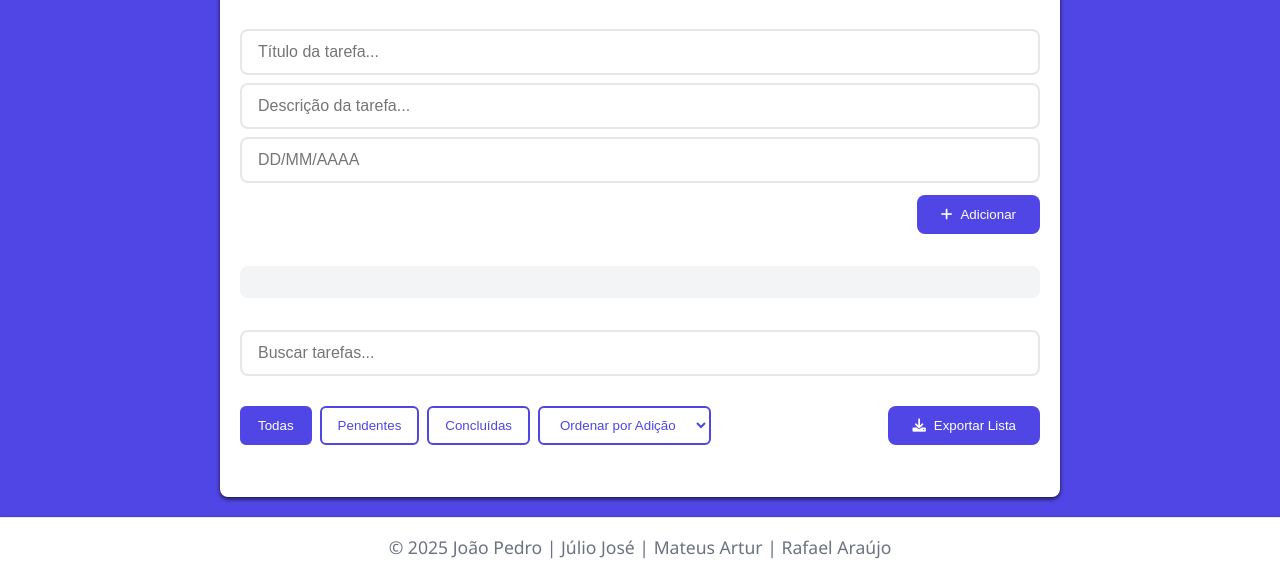
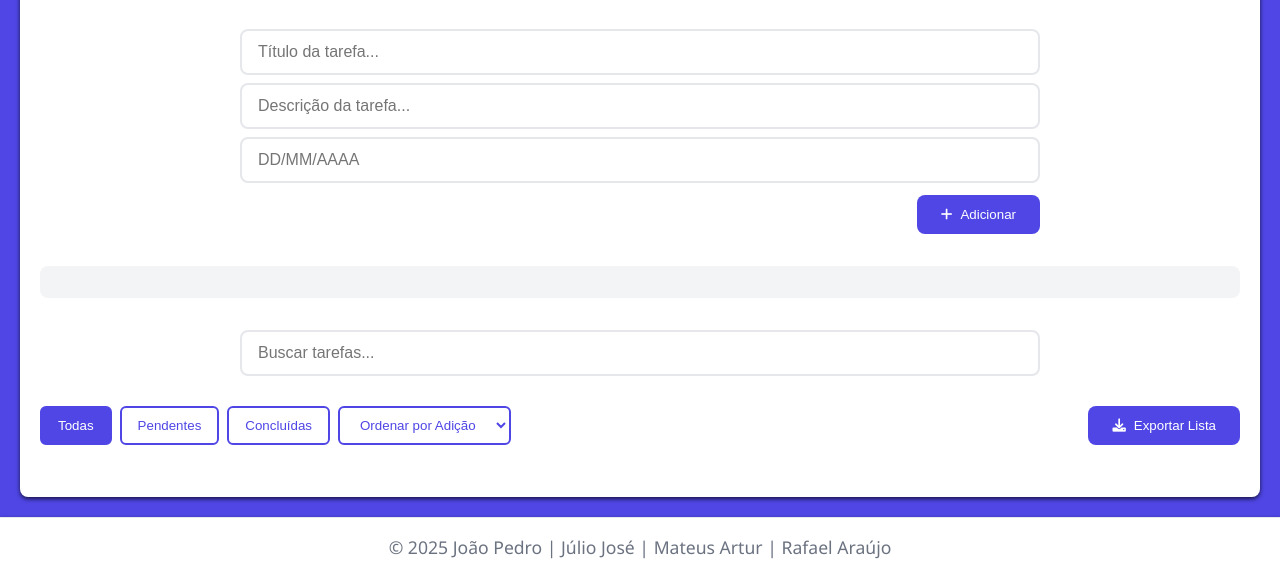
Before and after one commit to mateusartur27/todo-list, a plain HTML site: page src/main/resources/static/index.html in a window 1280 px wide. Shown: the part 261-837 px from the top of the page. Drawn offline with nearby package versions, Linux system fonts and the light colour scheme; sample sign-in values are in the browser's storage.

Commit message:
Update style.css

```diff
--- a/src/main/resources/static/css/style.css
+++ b/src/main/resources/static/css/style.css
@@ -7,7 +7,8 @@ body {
 }
 
 .container {
-  max-width: 800px;
+  max-width: 1200px;
+  width: calc(100% - 40px);
   margin: 20px auto;
   background-color: #ffffff;
   padding: 20px;
```
